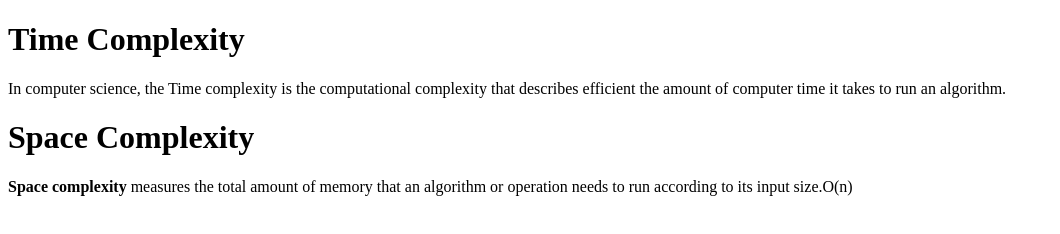
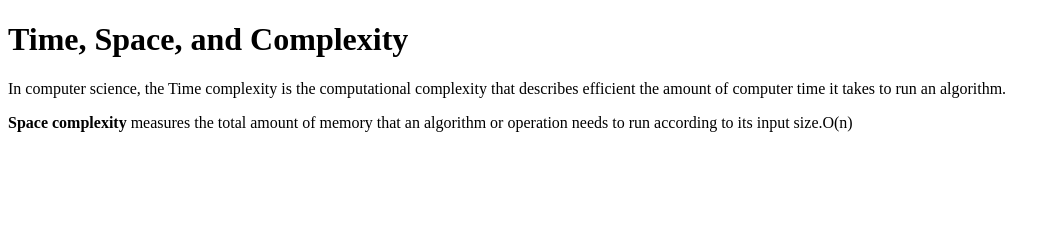
Before and after one commit to acciojob/time-and-space-complexity-Rahulk1k, a website: page main.html in a window 1280 px wide. Shown: the whole page, without its empty margins (0-1060 px from the left). Drawn offline with Linux system fonts and the light colour scheme.

Commit message:
created a submission

```diff
--- a/main.html
+++ b/main.html
@@ -8,12 +8,10 @@
 
 <body>
 	<!-- the entire body must be written by student -->
-	<h1>
-		Time Complexity
-	</h1>
+	<h1>Time, Space, and Complexity</h1>
 	<p>In computer science, the Time complexity is the computational complexity that describes efficient the amount of computer time it takes to run an algorithm.</p>
 
-	<h1>Space Complexity</h1>
+
 	<p><b>Space complexity</b> measures the total amount of memory that an algorithm or operation needs to run according to its input size.O(n)</p>
 
 
```
